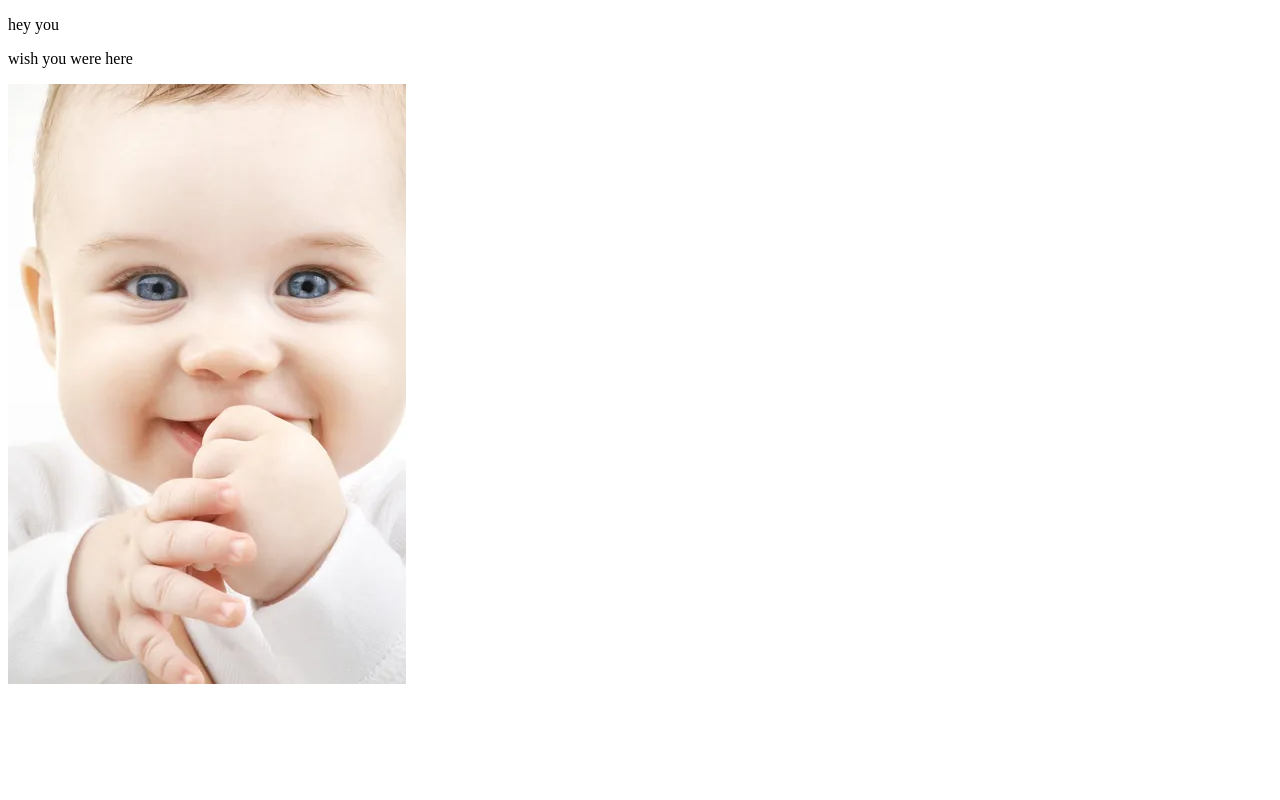
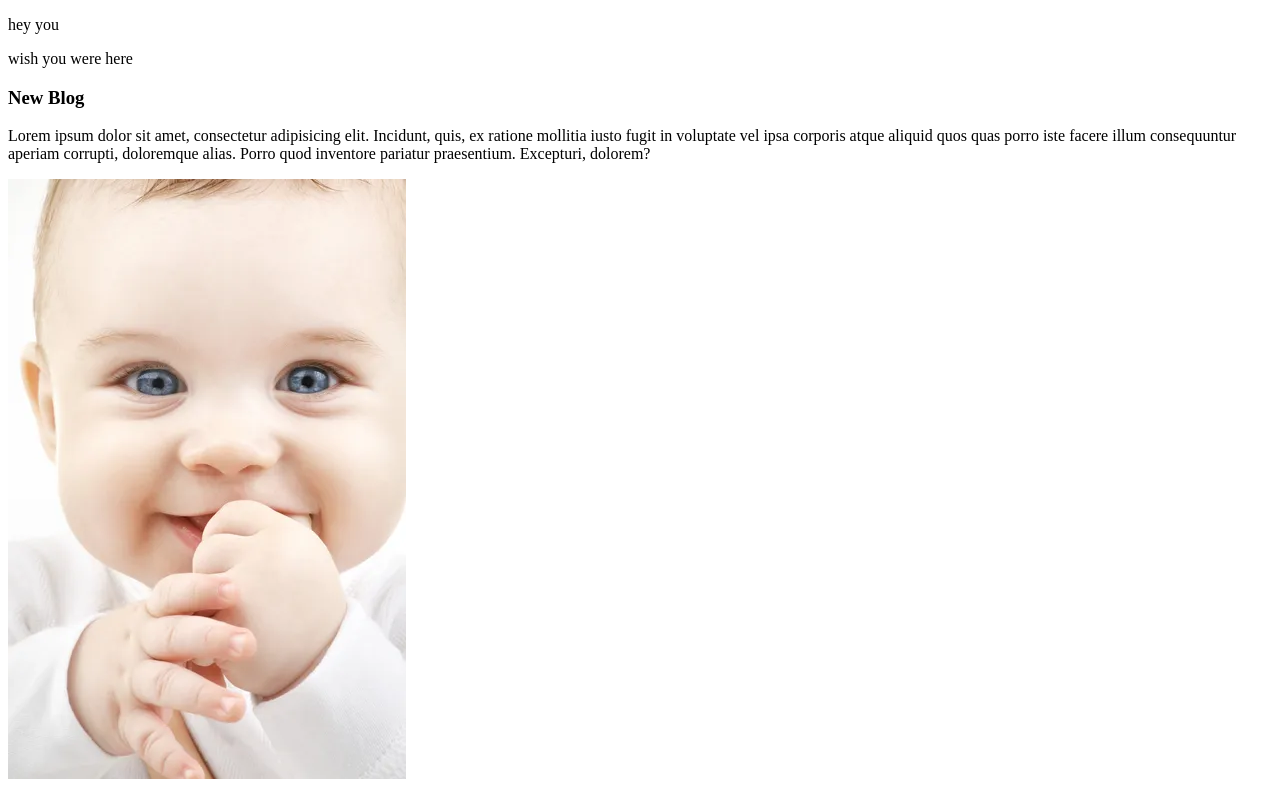
Before and after one commit to DiponMozumder/my-second-repo, a plain HTML site: page index.html in a window 1280 px wide. Drawn offline with Linux system fonts and the light colour scheme.

Commit message:
added blog

```diff
--- a/index.html
+++ b/index.html
@@ -9,6 +9,8 @@
 <body>
     <p>hey you</p>
     <p>wish you were here</p>
+    <h3>New Blog</h3>
+    <p>Lorem ipsum dolor sit amet, consectetur adipisicing elit. Incidunt, quis, ex ratione mollitia iusto fugit in voluptate vel ipsa corporis atque aliquid quos quas porro iste facere illum consequuntur aperiam corrupti, doloremque alias. Porro quod inventore pariatur praesentium. Excepturi, dolorem?</p>
     <img src="depositphotos_11765268-stock-photo-baby.jpg" alt="">
 </body>
 </html>
```
